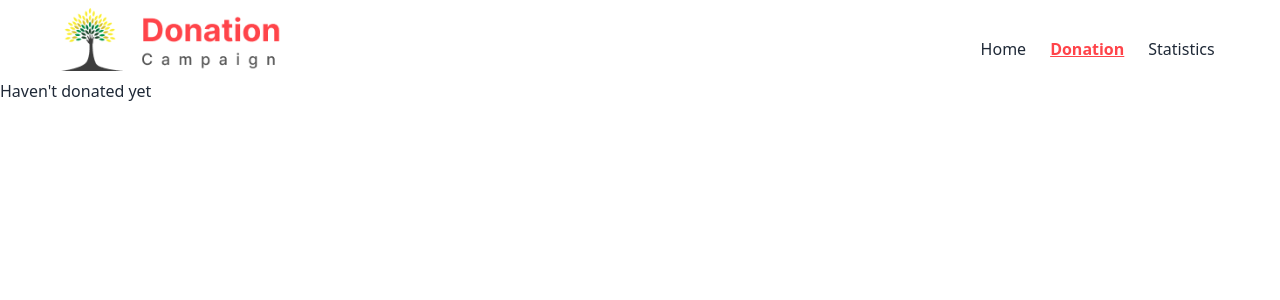
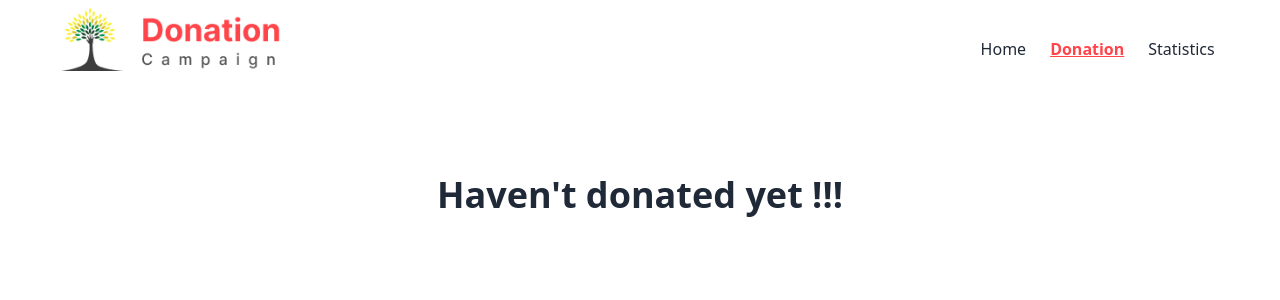
Before and after one commit to EmonHossen10/a8-donation-camping, a React (Vite) app: page /donation in a window 1280 px wide. Shown: the top 300 px of the page. Built offline with nearby package versions, Linux system fonts and the light colour scheme.

Commit message:
final added

```diff
--- a/src/Components/Banner/Banner.jsx
+++ b/src/Components/Banner/Banner.jsx
@@ -17,7 +17,6 @@ const Banner = ({ setCategory }) => {
 
     if (filterData.length > 0) {
       toast.success(`Total ${filterData.length} category Found`);
-      console.log(filterData);
       setCategory(filterData);
     } else {
       toast.error("inValid search");
--- a/src/Components/Donation/Donation.jsx
+++ b/src/Components/Donation/Donation.jsx
@@ -12,8 +12,8 @@ const Donation = () => {
     if (savedItems) {
       setItem(savedItems);
     } else {
-      console.log("no item here");
-      setNoFound("Haven't donated yet");
+
+      setNoFound("Haven't donated yet !!!");
     }
   }, []);
 
@@ -24,7 +24,7 @@ const Donation = () => {
   return (
     <div>
       {noFound ? (
-        <p>{noFound}</p>
+        <p className="md:text-4xl text-2xl  text-center font-bold mt-24" >{noFound}</p>
       ) : (
         <div className="grid grid-cols-1 md:grid-cols-1 lg:grid-cols-2 my-10 ">
           {item.slice(0,isShow).map((donation) => (
```
Also changed, not shown: src/main.jsx (+4 -5 lines).
